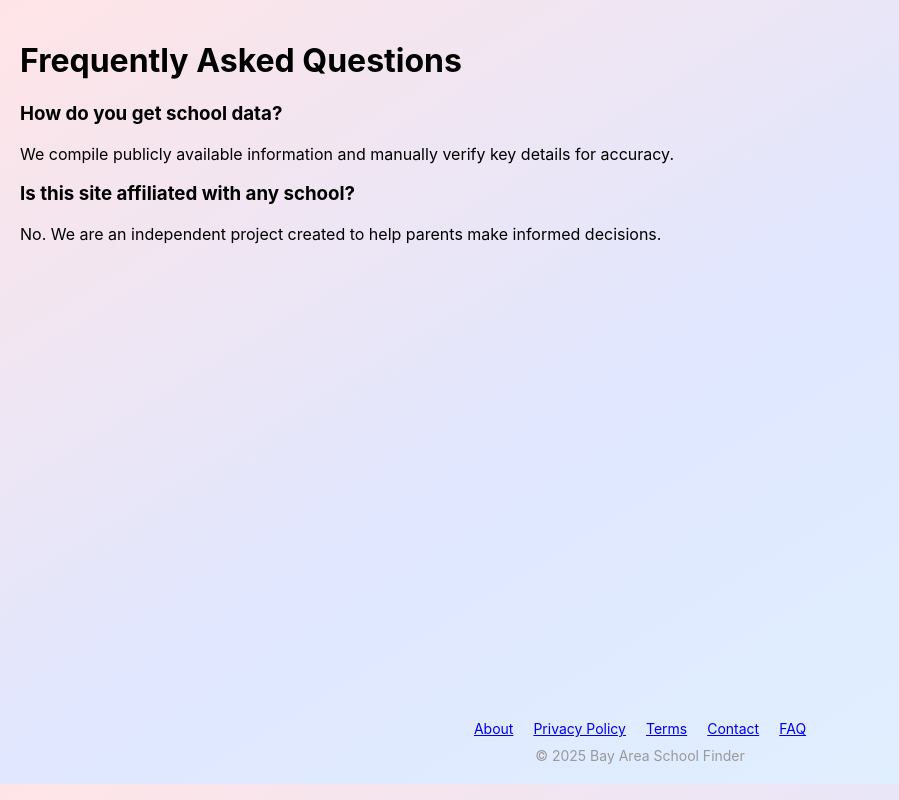
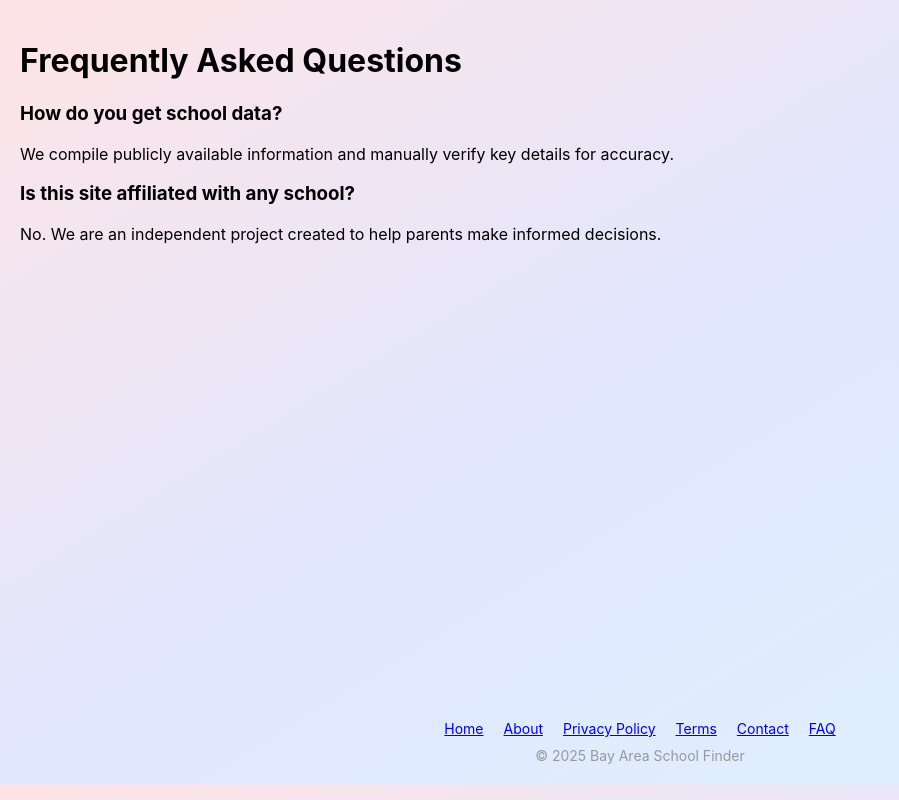
Before and after one commit to Sss236/ThinkAcademyTools, a React (Create React App) app in the folder client/: page /faq in a window 1280 px wide. Shown: the whole page, without its empty margins (0-899 px from the left). Built offline with nearby package versions, Linux system fonts and the light colour scheme.

Commit message:
Add home page link to footer

```diff
--- a/client/src/components/Footer.js
+++ b/client/src/components/Footer.js
@@ -9,6 +9,7 @@ export const Footer = () => {
       fontSize: "14px"
     }}>
       <div style={{ marginBottom: "10px" }}>
+        <Link to="/" style={{ margin: "0 10px" }}>Home</Link>
         <Link to="/about" style={{ margin: "0 10px" }}>About</Link>
         <Link to="/privacy-policy" style={{ margin: "0 10px" }}>Privacy Policy</Link>
         <Link to="/terms-of-service" style={{ margin: "0 10px" }}>Terms</Link>
--- a/client/src/pages/AboutPage.js
+++ b/client/src/pages/AboutPage.js
@@ -3,4 +3,4 @@ export const AboutPage = () => (
       <h1>About Bay Area School Finder</h1>
       <p>This website helps parents in the Bay Area discover and compare private school options. It was built as a personal project to make school research easier and more transparent.</p>
     </div>
-  );
+);
```
